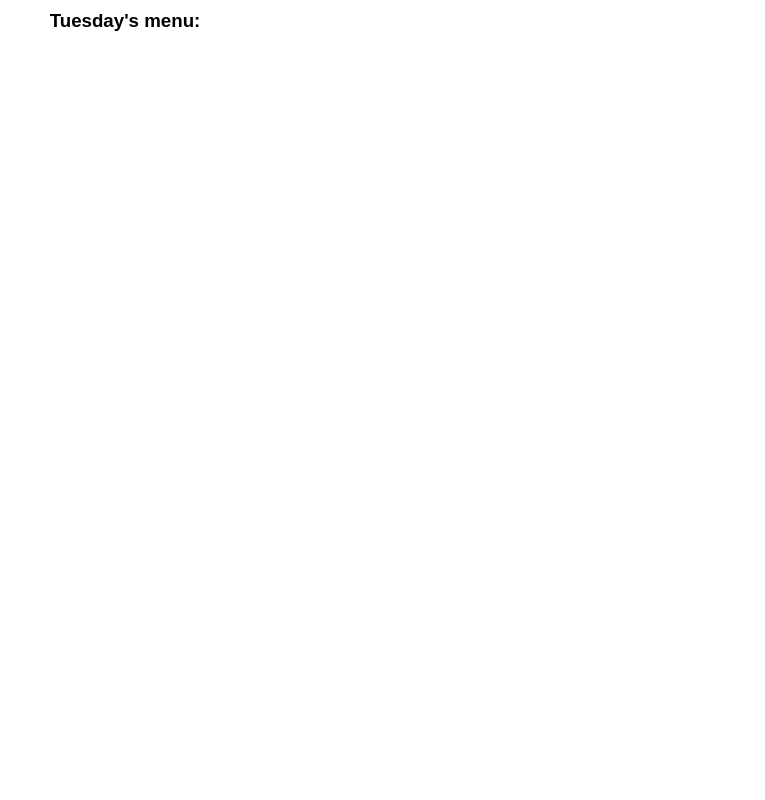
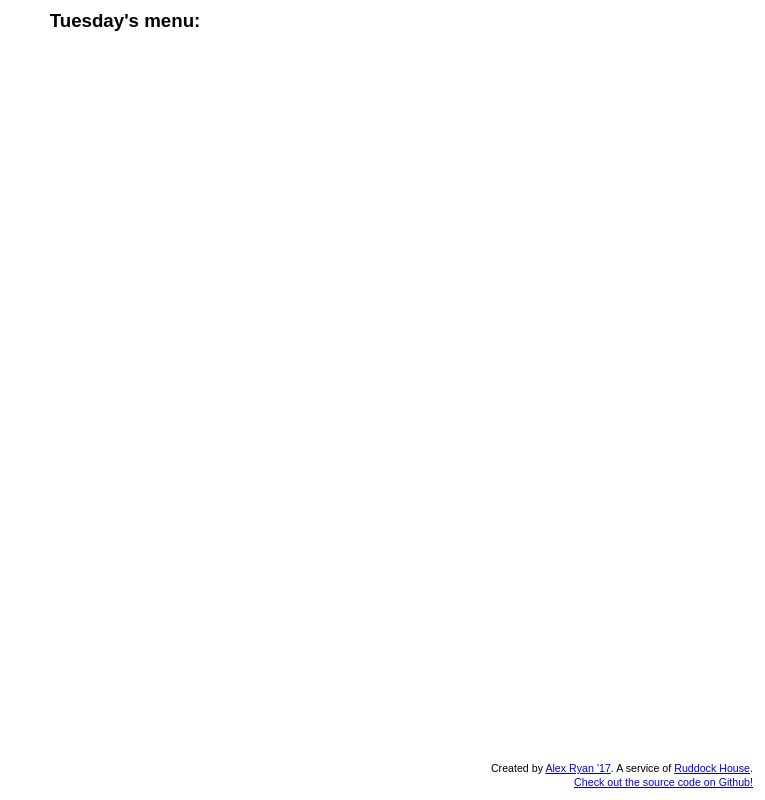
Before and after one commit to ialexryan/dinner.caltech.edu, a plain HTML site: page index.html in a window 1280 px wide. Shown: the whole page, without its empty margins (515-1280 px from the left). Drawn offline with Linux system fonts and the light colour scheme.

Commit message:
Add footer with links.

```diff
--- a/index.html
+++ b/index.html
@@ -15,6 +15,10 @@
 <div class="flex-container">
 	<h3 id="label"></h3>
 	<div id="menu"></div> <!-- This div's background image is the menu. -->
+	<div id="footer">
+        <p>Created by <a id="melink" href="http://www.alexryan.org/" target="_blank">Alex Ryan '17</a>. A service of <a id="ruddocklink" href="http://ruddock.caltech.edu" target="_blank">Ruddock House</a>.</p>
+        <p><a id="githublink" href="https://github.com/ialexryan/dinner.caltech.edu" target="_blank">Check out the source code on Github!</a></p>
+    </div>
 </div>
 </body>
 <script type="text/javascript" src="logic.js"></script>
--- a/style.css
+++ b/style.css
@@ -27,3 +27,13 @@ html, body, .viewport {
 	background-position: center;
 	flex-grow: 2;
 }
+
+#footer {
+	margin: 10px;
+}
+#footer p {
+	font-size: 8pt;
+	margin: 2px;
+	font-family: sans-serif;
+	text-align: right;
+}
```
